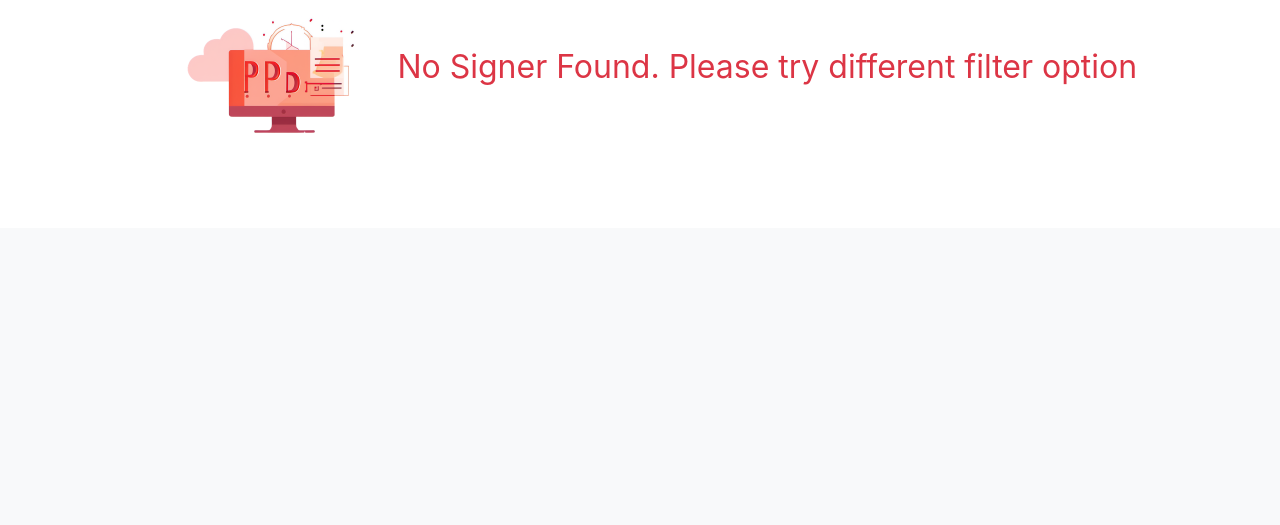
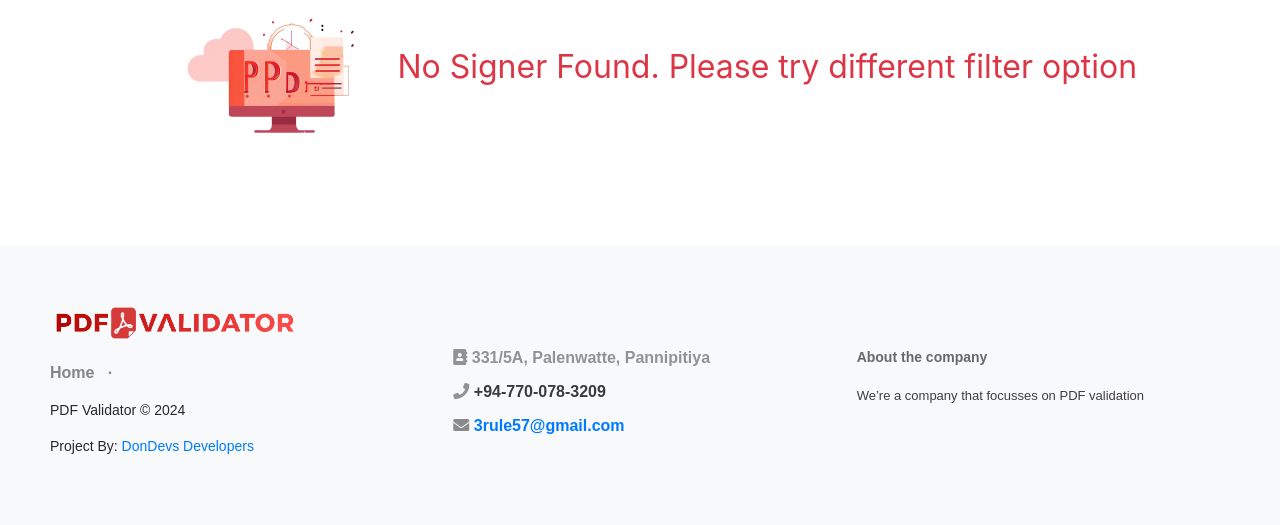
Before and after one commit to zorojurio/pdf-validator, a Django app: page /accounts/signers/ in a window 1280 px wide. Shown: the part 572-1097 px from the top of the page. Before the commit the page ends 705 px from the top, so only its background shows below. Run offline with Django 5.2, Linux system fonts and the light colour scheme; parts of the project's set-up code (start-up, migrations or seed data) failed here and were passed over; some libraries are stand-ins or nearby versions.

Commit message:
add footer

```diff
--- /dev/null
+++ b/static/css/footer.css
@@ -0,0 +1,110 @@
+footer {
+    box-shadow: 0 1px 1px 0 rgba(0, 0, 0, 0.12);
+    box-sizing: border-box;
+    width: 100%;
+    text-align: left;
+    font: bold 16px sans-serif;
+    padding: 55px 50px;
+    margin-top: 80px;
+    bottom: 0;
+    color: rgba(72, 70, 70, 0.62);
+}
+
+.footer-navigation h3 {
+    font: normal 36px Cookie, cursive;
+    margin: 0 0 20px;
+    color: rgba(124, 75, 75, 0.55);
+}
+
+.footer-navigation h3 a {
+    text-decoration: none;
+    color: rgba(87, 82, 82, 0.9);
+}
+
+.footer-navigation h3 span {
+    color: #3378ec;
+}
+
+.footer-navigation p.links a {
+    color: rgba(40, 40, 40, 0.55);
+    text-decoration: none;
+}
+
+.footer-navigation p.company-name {
+    color: #282828;
+    font-size: 14px;
+    font-weight: normal;
+    margin-top: 20px;
+}
+
+@media (max-width: 767px) {
+    .footer-contacts {
+        margin: 30px 0;
+    }
+}
+
+.footer-contacts p {
+    display: inline-block;
+    color: rgba(54, 54, 54, 0.53);
+    vertical-align: middle;
+}
+
+.footer-contacts p a {
+    color: #3b3b3b;
+    text-decoration: none;
+}
+
+.fa.footer-contacts-icon {
+    background-color: #33383b;
+    color: rgba(56, 56, 56, 0.83);
+    font-size: 18px;
+    width: 38px;
+    height: 38px;
+    border-radius: 50%;
+    text-align: center;
+    line-height: 38px;
+    margin: 10px 15px 10px 0;
+}
+
+span.new-line-span {
+    display: block;
+    font-weight: normal;
+    font-size: 14px;
+    line-height: 2;
+}
+
+.footer-about h4 {
+    display: block;
+    color: rgba(54, 54, 54, 0.74);
+    font-size: 14px;
+    font-weight: bold;
+    margin-bottom: 20px;
+}
+
+.footer-about p {
+    line-height: 20px;
+    color: #413e3e;
+    font-size: 13px;
+    font-weight: normal;
+    margin: 0;
+}
+
+div.social-links {
+    margin-top: 20px;
+    color: #484545;
+}
+
+.social-links a {
+    display: inline-block;
+    width: 35px;
+    height: 35px;
+    cursor: pointer;
+    background-color: #33383b;
+    border-radius: 2px;
+    font-size: 20px;
+    color: #3d3333;
+    text-align: center;
+    line-height: 35px;
+    margin-right: 5px;
+    margin-bottom: 5px;
+}
--- a/templates/base/css.html
+++ b/templates/base/css.html
@@ -8,3 +8,4 @@
       integrity="sha384-lZN37f5QGtY3VHgisS14W3ExzMWZxybE1SJSEsQp9S+oqd12jhcu+A56Ebc1zFSJ"
       crossorigin="anonymous">
 <link rel="stylesheet" href="{% static 'css/style.css' %}">
+<link rel="stylesheet" href="{% static 'css/footer.css' %}">
--- a/templates/base/footer.html
+++ b/templates/base/footer.html
@@ -0,0 +1,47 @@
+{% load static %}
+<footer class="bg-light">
+    <div class="row">
+        <div class="col-sm-6 col-md-4 footer-navigation">
+            <h3>
+                <a href="{% url 'signature-validator-view:validate-signature' %}">
+                    <img src="{% static 'img/logo-transparent.png' %}" style="max-height: 40px"
+                         alt="Logo">
+                </a>
+
+            </h3>
+            <p class="links">
+                <a href="{% url 'signature-validator-view:validate-signature' %}">Home</a>
+                <strong>&nbsp; · </strong>
+
+            <p class="company-name">PDF Validator © 2024</p>
+            <p class="company-name">Project By:
+                <a href="/">DonDevs Developers</a>
+            </p>
+        </div>
+        <div class="col-sm-6 col-md-4 mt-5 footer-contacts">
+            <div>
+                <p>
+                    <i class="fa fa-address-book" aria-hidden="true"></i>
+                    <span >331/5A, Palenwatte, </span > Pannipitiya
+                </p>
+            </div>
+            <div>
+
+                <p class="footer-center-info email text-left">
+                    <i class="fa fa-phone" aria-hidden="true"></i>
+                    <a href="tel:+94-770-783-209">+94-770-078-3209</a>
+                </p>
+            </div>
+            <div><i class="fa fa-envelope" aria-hidden="true"></i>
+                <a href="mailto:3rule57@gmail.com " target="_blank">
+                    3rule57@gmail.com
+                </a>
+            </div>
+        </div>
+        <div class="clearfix"></div>
+        <div class="col-md-4 footer-about mt-5">
+            <h4>About the company</h4>
+            <p> We’re a company that focusses on PDF validation </p>
+        </div>
+    </div>
+</footer>
```
